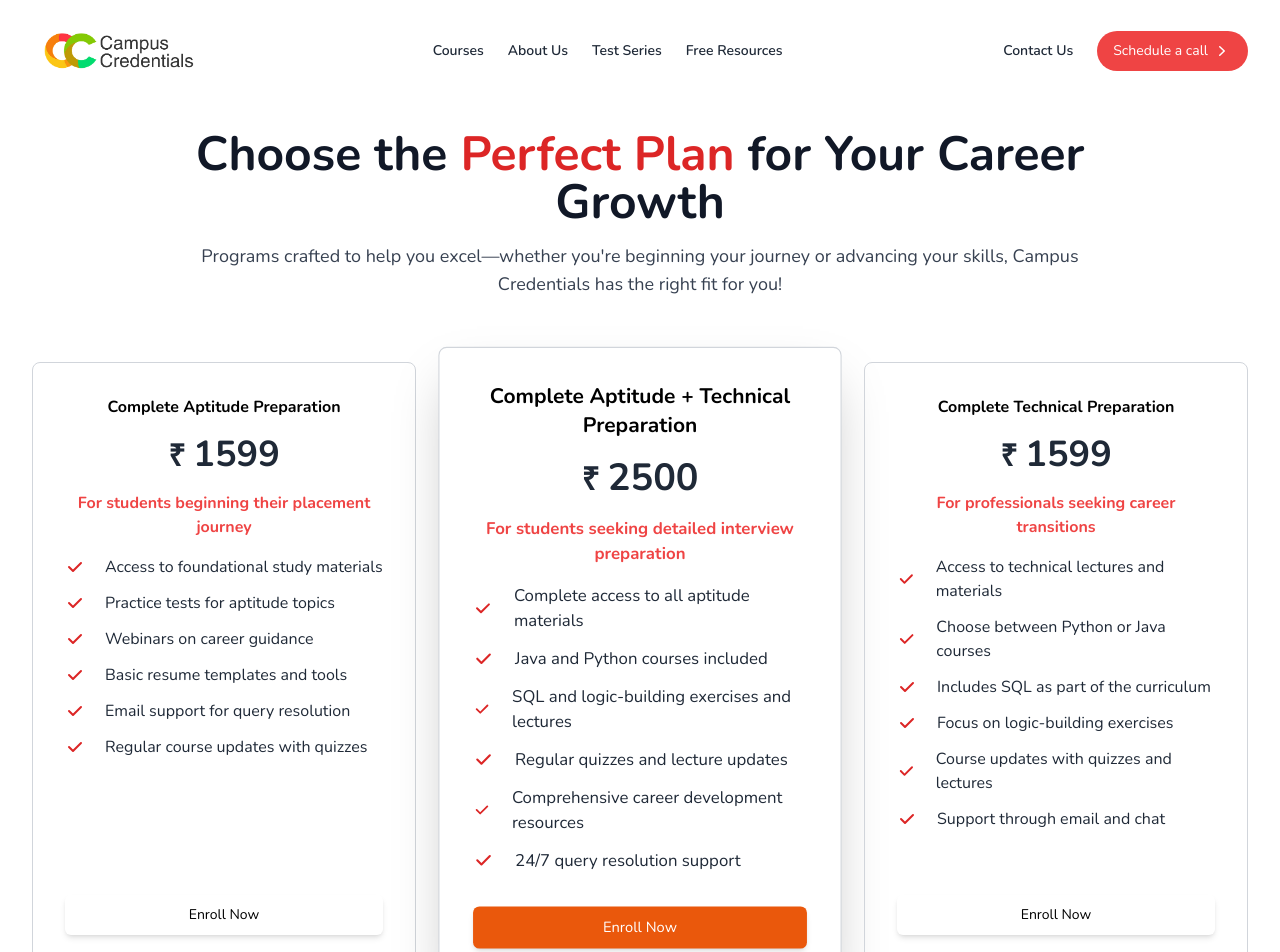
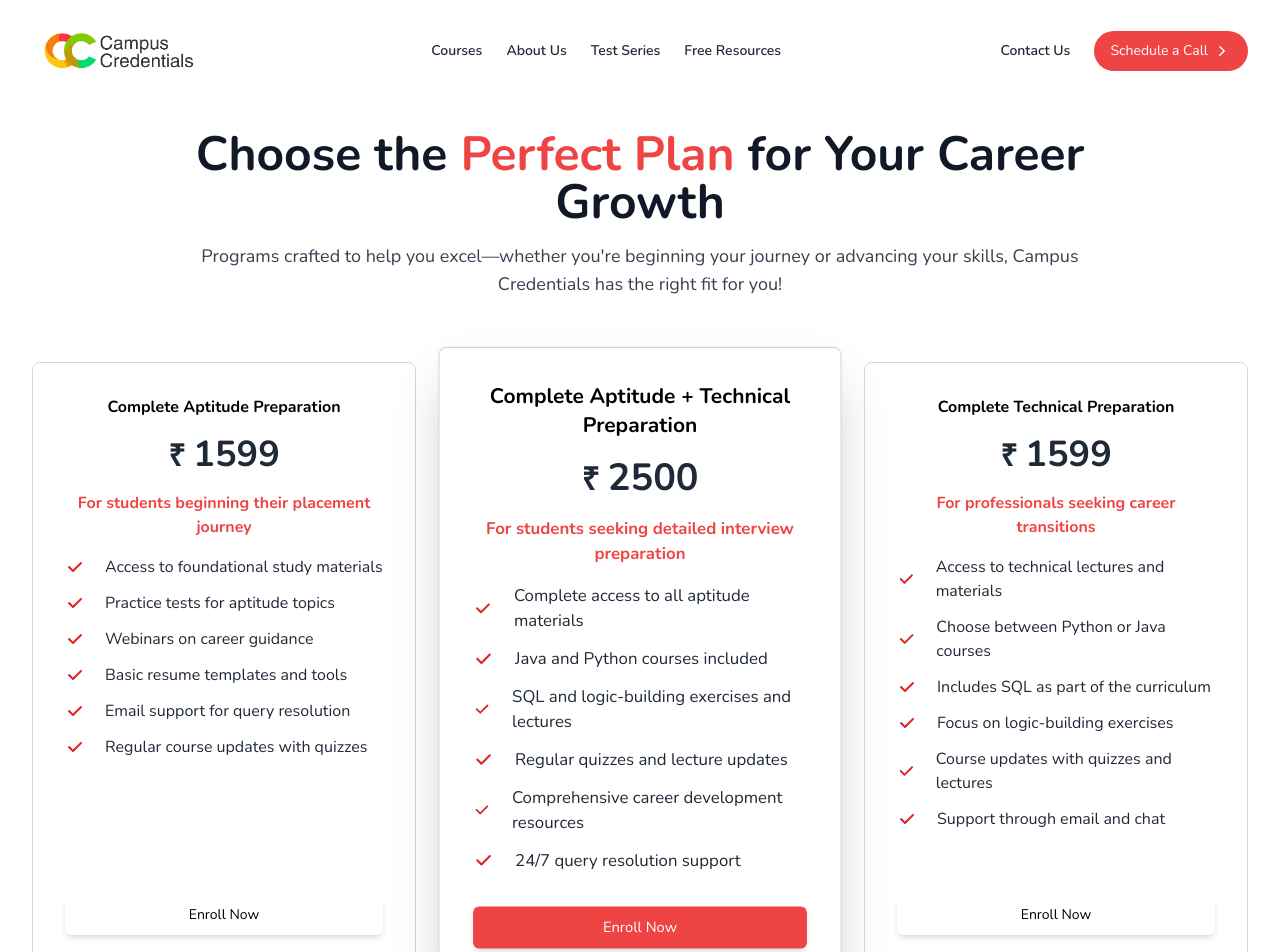
Before and after one commit to sudarsonhalder/Campus-Credentials-Official-Website, a Next.js app: page / in a window 1280 px wide. Shown: the part 60-1012 px from the top of the page. Built offline with nearby package versions, Linux system fonts and the light colour scheme.

Commit message:
colour change

```diff
--- a/components/ui/Navbar/Navbar.jsx
+++ b/components/ui/Navbar/Navbar.jsx
@@ -90,7 +90,7 @@ const Navbar = () => {
                             <Link href="/contact" className="block hover:text-gray-800 font-semibold">
 Contact Us                            </Link>
                             <NavLink href="" className="flex items-center justify-center gap-x-1 text-sm text-white font-medium bg-red-500 active:bg-gray-900 md:inline-flex">
-                         Schedule a call
+                         Schedule a Call
                                 <svg xmlns="http://www.w3.org/2000/svg" viewBox="0 0 20 20" fill="currentColor" className="w-5 h-5">
                                     <path fillRule="evenodd" d="M7.21 14.77a.75.75 0 01.02-1.06L11.168 10 7.23 6.29a.75.75 0 111.04-1.08l4.5 4.25a.75.75 0 010 1.08l-4.5 4.25a.75.75 0 01-1.06-.02z" clipRule="evenodd" />
                                 </svg>
--- a/components/ui/Pricing/Pricing.jsx
+++ b/components/ui/Pricing/Pricing.jsx
@@ -78,7 +78,7 @@ const Pricing = () => {
         <SectionWrapper id="pricing" className="custom-screen">
             <div className="relative max-w-4xl mx-auto text-center">
                 <h2 className="text-gray-900 text-4xl font-bold sm:text-5xl">
-                    Choose the <span className="text-red-600">Perfect Plan</span> for Your Career Growth
+                    Choose the <span className="text-red-500">Perfect Plan</span> for Your Career Growth
                 </h2>
                 <p className="mt-4 text-lg text-gray-700">
                     Programs crafted to help you excel—whether you're beginning your journey or advancing your skills, Campus Credentials has the right fit for you!
@@ -139,8 +139,8 @@ const Pricing = () => {
                                     className={`rounded-md w-full text-lg font-bold transition duration-100
                                         ${
                                             item.isMostPop || hoveredCard === idx
-                                                ? "bg-orange-600  text-white hover:bg-orange-500 ring-orange-600" // Orange for center or hovered card
-                                                : "text-black ring-gray-300 hover:bg-orange-500 hover:text-white" // Neutral until hovered
+                                                ? "bg-red-500  text-white hover:bg-red-500 ring-orange-600" // Orange for center or hovered card
+                                                : "text-black ring-gray-300 hover:bg-red-600 hover:text-white" // Neutral until hovered
                                         } shadow-md`}
                                     onClick={
                                         item.name === "Complete Aptitude Preparation"
```
